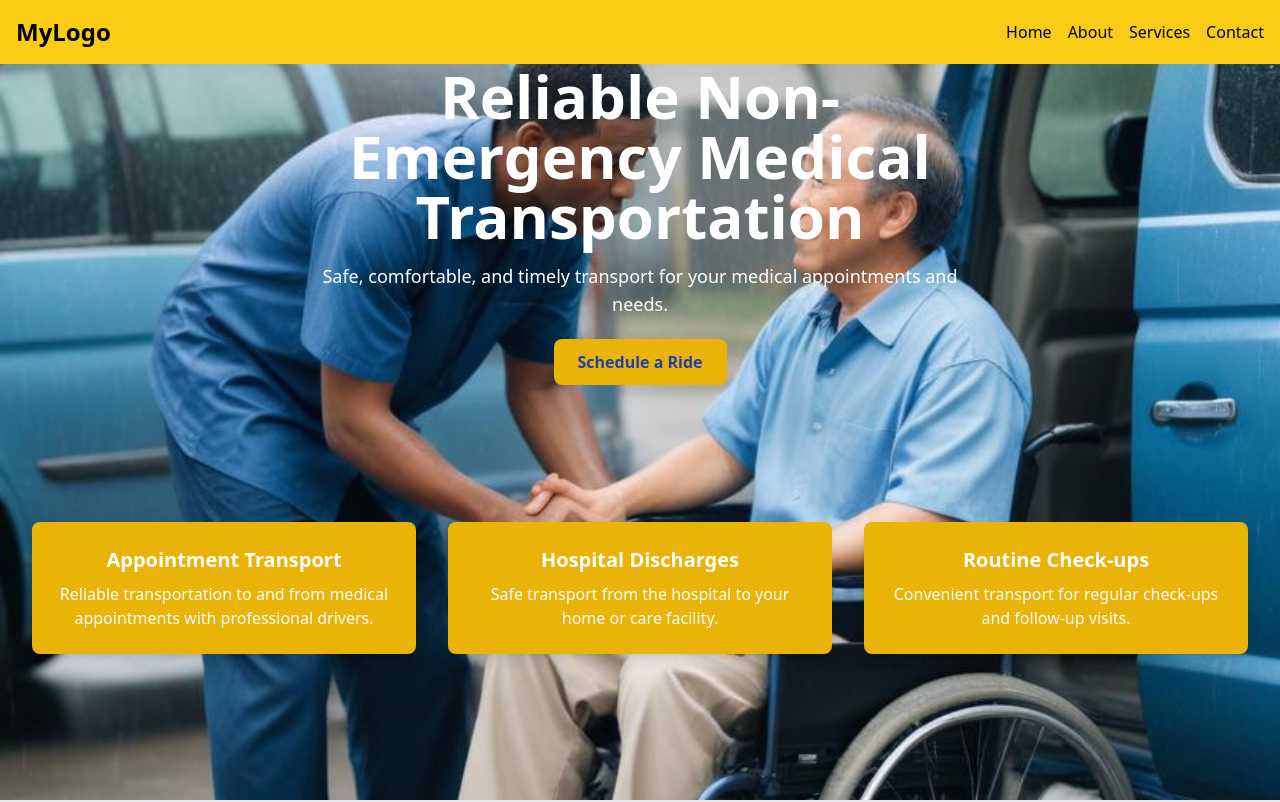
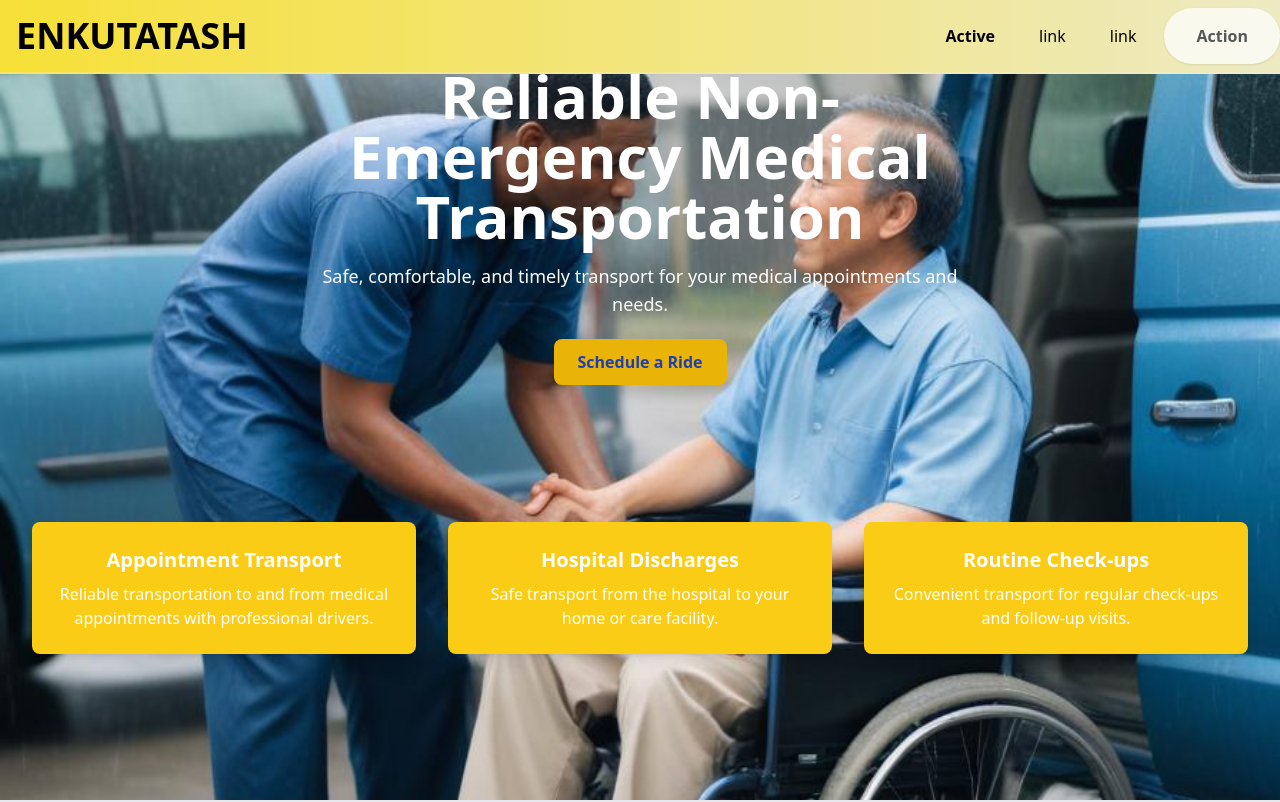
Before and after one commit to SamBez/nemt, a React (Create React App) app: page / in a window 1280 px wide. Shown: the top 802 px of the page. Built offline with nearby package versions, Linux system fonts and the light colour scheme.

Commit message:
navigation

```diff
--- a/src/App.js
+++ b/src/App.js
@@ -8,7 +8,7 @@ import Navbar from './pages/Navbar';
 
 function App() {
   return (
-    <div className="h-screen bg-gray-100">
+    <body className="leading-normal tracking-normal border-lime-500 " style={{background: "linear-gradient(90deg, #d53369 0%, #daae51 100%)"}}>
       <Navbar/>
            <BrowserRouter>
 
@@ -18,17 +18,12 @@ function App() {
 
           <Route path='/aboutus' element={<About/>} />
           <Route path='/contactus' element={<Contactus/>} />
-          {/* <Route path='/feedbacks' element={<Feedbacks/>} /> */}
-
-         {/* <Route path='/login' element={<Login/>} />
-         <Route path='/signup' element={<Signup/>} /> */}
-
 
        </Routes>
 
 
       </BrowserRouter>
-    </div>
+    </body>
   );
 }
 
--- a/src/pages/Navbar.jsx
+++ b/src/pages/Navbar.jsx
@@ -2,35 +2,50 @@ import React from 'react'
 
 function Navbar() {
   return (
-    <div>
-      <nav className="bg-yellow-400 p-4 fixed top-0 left-0 w-full z-50">
-    <div className="container mx-auto flex justify-between items-center">
-      <a href="#" className="text-black text-2xl font-bold">MyLogo</a>
-
-      <div className="hidden md:flex space-x-4">
-        <a href="#" className="text-black hover:text-gray-300">Home</a>
-        <a href="#" className="text-black hover:text-gray-300">About</a>
-        <a href="#" className="text-black hover:text-gray-300">Services</a>
-        <a href="#" className="text-black hover:text-gray-300">Contact</a>
+    <nav id="header" className="fixed w-full z-30 top-0 text-black" style={{background: "linear-gradient(90deg, #f7e037 0%, #edeac3 100%)"}}>
+      <div className="w-full container mx-auto flex flex-wrap items-center justify-between mt-0 py-2">
+        <div className="pl-4 flex items-center">
+          <a className="toggleColour text-black no-underline hover:no-underline font-bold text-2xl lg:text-4xl" href="#">
+            {/* <svg className="h-8 fill-current inline" xmlns="http://www.w3.org/2000/svg" viewBox="0 0 512.005 512.005">
+              <rect fill="#2a2a31" x="16.539" y="425.626" width="479.767" height="50.502" transform="matrix(1,0,0,1,0,0)" />
+              <path
+                className="plane-take-off"
+                d=" M 510.7 189.151 C 505.271 168.95 484.565 156.956 464.365 162.385 L 330.156 198.367 L 155.924 35.878 L 107.19 49.008 L 211.729 230.183 L 86.232 263.767 L 36.614 224.754 L 0 234.603 L 45.957 314.27 L 65.274 347.727 L 105.802 336.869 L 240.011 300.886 L 349.726 271.469 L 483.935 235.486 C 504.134 230.057 516.129 209.352 510.7 189.151 Z "
+              />
+            </svg> */}
+            ENKUTATASH
+          </a>
         </div>
-
-      <div className="md:hidden">
-        <button id="menu-btn" className="text-white focus:outline-none">
-          <svg className="w-6 h-6" fill="none" stroke="currentColor" viewBox="0 0 24 24" xmlns="http://www.w3.org/2000/svg">
-            <path stroke-linecap="round" stroke-linejoin="round" stroke-width="2" d="M4 6h16M4 12h16M4 18h16"></path>
+        <div className="block lg:hidden pr-4">
+          <button id="nav-toggle" className="flex items-center p-1 text-pink-800 hover:text-gray-900 focus:outline-none focus:shadow-outline transform transition hover:scale-105 duration-300 ease-in-out">
+            <svg className="fill-current h-6 w-6" viewBox="0 0 20 20" xmlns="http://www.w3.org/2000/svg">
+              <title>Menu</title>
+              <path d="M0 3h20v2H0V3zm0 6h20v2H0V9zm0 6h20v2H0v-2z" />
             </svg>
           </button>
         </div>
+        <div className="w-full flex-grow lg:flex lg:items-center lg:w-auto hidden mt-2 lg:mt-0 bg-white lg:bg-transparent text-black p-4 lg:p-0 z-20" id="nav-content">
+          <ul className="list-reset lg:flex justify-end flex-1 items-center">
+            <li className="mr-3">
+              <a className="inline-block py-2 px-4 text-black font-bold no-underline" href="#">Active</a>
+            </li>
+            <li className="mr-3">
+              <a className="inline-block text-black no-underline hover:text-gray-800 hover:text-underline py-2 px-4" href="#">link</a>
+            </li>
+            <li className="mr-3">
+              <a className="inline-block text-black no-underline hover:text-gray-800 hover:text-underline py-2 px-4" href="#">link</a>
+            </li>
+          </ul>
+          <button
+            id="navAction"
+            className="mx-auto lg:mx-0 hover:underline bg-white text-gray-800 font-bold rounded-full mt-4 lg:mt-0 py-4 px-8 shadow opacity-75 focus:outline-none focus:shadow-outline transform transition hover:scale-105 duration-300 ease-in-out"
+          >
+            Action
+          </button>
         </div>
-
-    <div id="mobile-menu" className="hidden md:hidden mt-4">
-      <a href="#" className="block text-white py-2 px-4 hover:bg-yellow-500">Home</a>
-      <a href="#" className="block text-white py-2 px-4 hover:bg-yellow-500">About</a>
-      <a href="#" className="block text-white py-2 px-4 hover:bg-yellow-500">Services</a>
-      <a href="#" className="block text-white py-2 px-4 hover:bg-yellow-500">Contact</a>
       </div>
+      <hr className="border-b border-gray-100 opacity-25 my-0 py-0" />
     </nav>
-    </div>
   )
 }
 
--- a/src/pages/home.jsx
+++ b/src/pages/home.jsx
@@ -16,33 +16,32 @@ function Home() {
       <p className="text-lg mb-8">Safe, comfortable, and timely transport for your medical appointments and needs.</p>
       <a href="#contact" className="bg-yellow-500 text-blue-800 px-6 py-3 rounded-lg font-semibold hover:bg-yellow-400">Schedule a Ride</a>
     </div>
-  <section id="services" className="py-16">
+    <section id="services" className="py-16">
   <div className="container mx-auto text-center">
     <h2 className="text-3xl font-bold mb-8">Our Services</h2>
 
-    <div className="relative overflow-hidden">
+    <div className="relative ">
       <div id="slider" className="flex transition-transform duration-500 ease-out">
         <div className="w-full md:w-1/3 p-4 flex-shrink-0">
-          <div className="bg-yellow-500 p-6 rounded-lg shadow-lg">
+          <div className="bg-yellow-400 p-6 rounded-lg shadow-lg">
             <h3 className="text-xl font-semibold mb-2">Appointment Transport</h3>
             <p>Reliable transportation to and from medical appointments with professional drivers.</p>
           </div>
         </div>
         <div className="w-full md:w-1/3 p-4 flex-shrink-0">
-          <div className="bg-yellow-500 p-6 rounded-lg shadow-lg">
+          <div className="bg-yellow-400 p-6 rounded-lg shadow-lg">
             <h3 className="text-xl font-semibold mb-2">Hospital Discharges</h3>
             <p>Safe transport from the hospital to your home or care facility.</p>
           </div>
         </div>
         <div className="w-full md:w-1/3 p-4 flex-shrink-0">
-          <div className="bg-yellow-500 p-6 rounded-lg shadow-lg">
+          <div className="bg-yellow-400 p-6 rounded-lg shadow-lg">
             <h3 className="text-xl font-semibold mb-2">Routine Check-ups</h3>
             <p>Convenient transport for regular check-ups and follow-up visits.</p>
           </div>
         </div>
       </div>
     </div>
-
 
   </div>
 </section>
@@ -66,7 +65,7 @@ function Home() {
   </section>
 
   <footer className="bg-gray-600 text-white py-4 text-center">
-    <p>&copy; 2024 MedTransport. All rights reserved.</p>
+    <p>&copy; 2024 Enkutatash. All rights reserved.</p>
   </footer>
     </div>
   )
```
Lines whose indentation alone changed are shown as unchanged.
